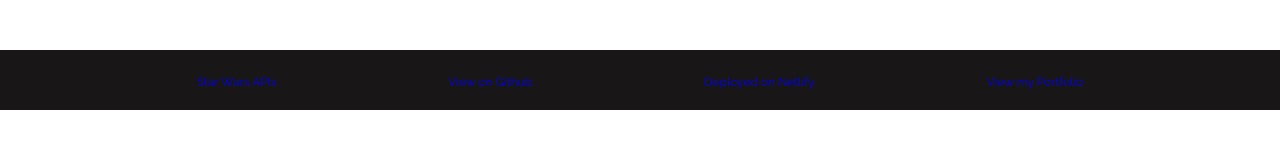
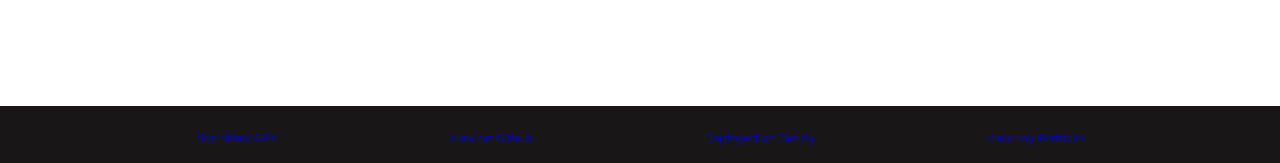
Before and after one commit to micahsuomi/Star-Wars-APIs-React-App, a React (Create React App) app: page / in a window 1280 px wide. Shown: the part 4845-5008 px from the top of the page. Before the commit the page ends 4955 px from the top, so only its background shows below. Built offline with nearby package versions, Linux system fonts and the light colour scheme; no server answers; some icons are missing.

Commit message:
Tenth Commit

```diff
--- a/src/Footer.css
+++ b/src/Footer.css
@@ -3,6 +3,7 @@
     height: 6rem;
     width: 100%;
     padding: 2.5rem;
+    margin-top: 5.6rem;
 }
 
 .footer-wrapper {
```
